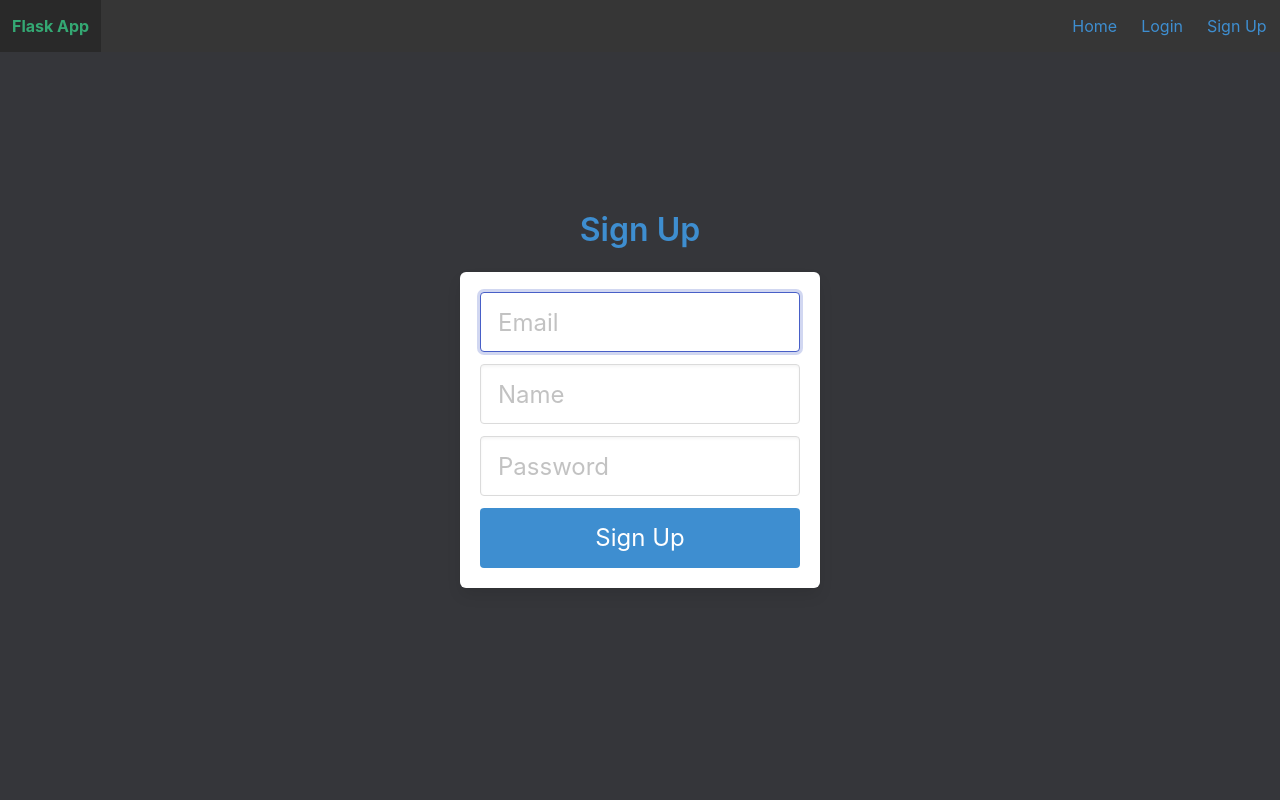
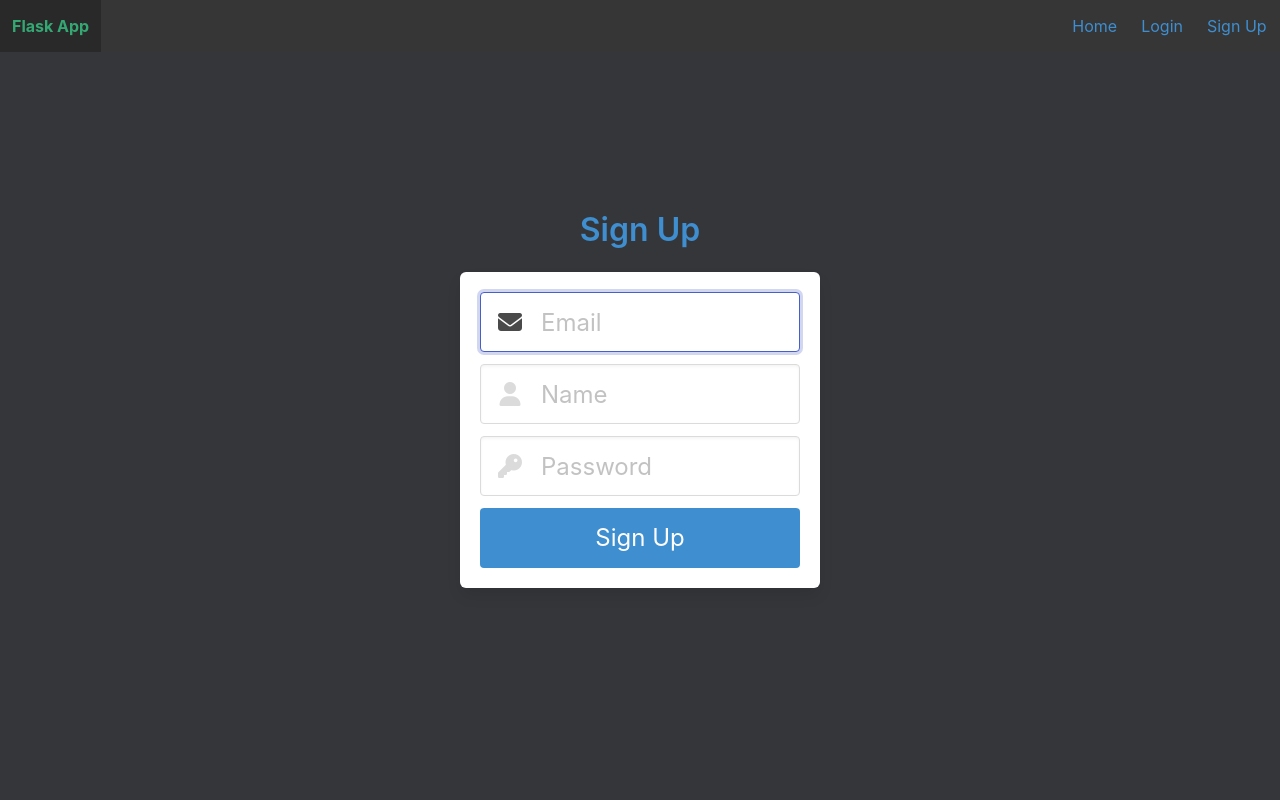
Before and after one commit to vamsee9/FlaskLoginApp, a Flask app: page /signup in a window 1280 px wide. Run offline with Flask 2, Linux system fonts and the light colour scheme; some libraries are stand-ins or nearby versions.

Commit message:
User Auth Final
Signed-off-by: vamsee9 <4n0n5ur7@protonmail.com>

```diff
--- a/project/auth.py
+++ b/project/auth.py
@@ -1,10 +1,11 @@
 from flask import Blueprint, render_template, redirect, url_for, request, flash
 from werkzeug.security import generate_password_hash, check_password_hash
 from flask_login import login_user, logout_user, login_required
+from datetime import datetime
 from .models import User
 from . import db
 import sqlite3
-from datetime import datetime
+
 
 # import psycopg2
 
--- a/project/models.py
+++ b/project/models.py
@@ -8,4 +8,4 @@ class User(UserMixin, db.Model):
     email = db.Column(db.String(100), unique=True)
     password = db.Column(db.String(100))
     name = db.Column(db.String(1000))
-    timestamp = db.Column(db.DateTime, nullable=False)
+    timestamp = db.Column(db.DateTime)
--- a/project/templates/base.html
+++ b/project/templates/base.html
@@ -7,7 +7,9 @@
     <meta name="viewport" content="width=device-width, initial-scale=1">
     <title>Flask App</title>
     <link rel="stylesheet" href="https://cdnjs.cloudflare.com/ajax/libs/bulma/0.9.2/css/bulma.min.css" />
+    <link rel="stylesheet" href="https://cdnjs.cloudflare.com/ajax/libs/font-awesome/5.15.3/css/all.min.css">
     <link rel="stylesheet" href="{{url_for('static',filename='main.css')}}">
+    <script src='https://kit.fontawesome.com/a076d05399.js' crossorigin='anonymous'></script>
 </head>
 
 <body>
--- a/project/templates/signup.html
+++ b/project/templates/signup.html
@@ -13,25 +13,26 @@
         {% endwith %}
         <form method="POST" action="/signup">
             <div class="field">
-                <div class="control">
-                    <input class="input is-large" type="email" aria-required="true" name="email" placeholder="Email" autofocus="">
+                <div class="control has-icons-left has-icons-right">
+                    <input class="input is-large" type="email" aria-required="true" name="email" placeholder="Email" autofocus=""><span class="icon is-small is-left">
+                        <i class="fas fa-envelope"></i>
+                    </span>
                 </div>
             </div>
 
             <div class="field">
-                <div class="control">
-                    <input class="input is-large" type="text" aria-required="true" name="name" placeholder="Name" autofocus="">
+                <div class="control has-icons-left has-icons-right">
+                    <input class="input is-large" type="text" aria-required="true" name="name" placeholder="Name" autofocus=""><span class="icon is-small is-left">
+                        <i class="fas fa-user"></i>
+                    </span>
                 </div>
             </div>
-            <!-- <div class="field">
-                <div class="control">
-                    <input class="input is-large" type="datetime-local" aria-required="true" name="timestamp" placeholder="timestamp" autofocus="">
-                </div>
-            </div> -->
 
             <div class="field">
-                <div class="control">
-                    <input class="input is-large" type="password" aria-required="true" name="password" placeholder="Password">
+                <div class="control has-icons-left has-icons-right">
+                    <input class="input is-large" type="password" aria-required="true" name="password" placeholder="Password"><span class="icon is-small is-left">
+                        <i class="fas fa-key"></i>
+                    </span>
                 </div>
             </div>
 
```
Also changed, not shown: project/templates/login.html (+8 -4 lines), README.md.
